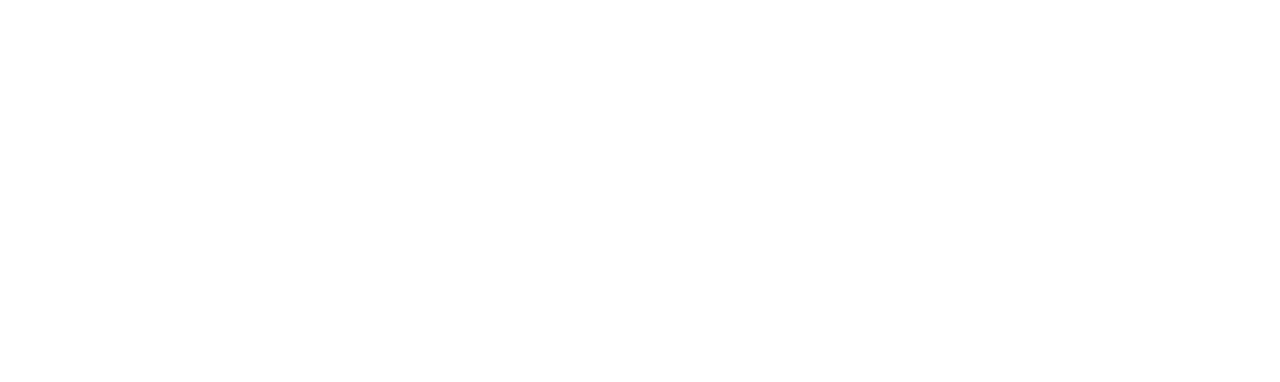
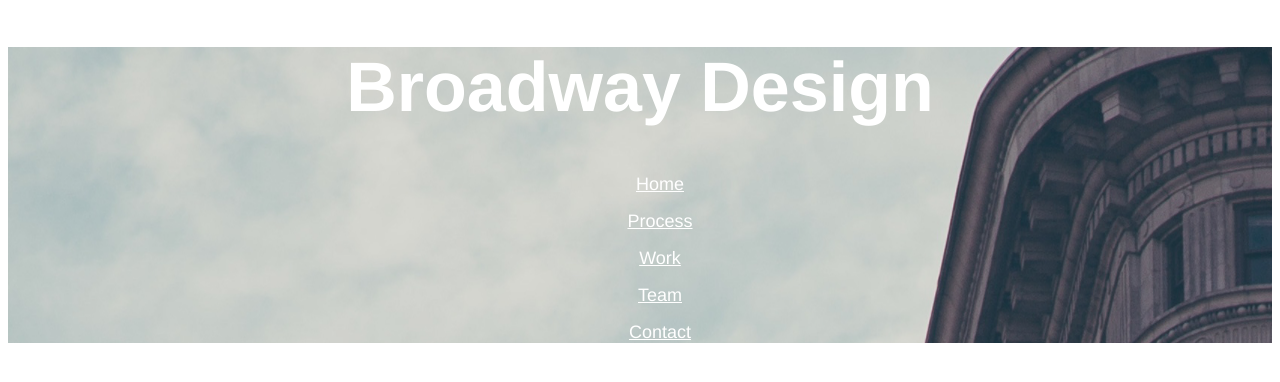
Before and after one commit to wushupanda84/broadway, a plain HTML site: page index.html in a window 1280 px wide. Drawn offline with Linux system fonts and the light colour scheme.

Commit message:
Header Finished

```diff
--- a/index.html
+++ b/index.html
@@ -6,6 +6,17 @@
     <link rel="stylesheet" href="resources/css/style.css">
   </head>
   <body>
-
+    <div class="header">
+      <h1>Broadway Design</h1>
+      <nav>
+        <ul class="navigation">
+          <p><li><a href="#">Home</a></li></p>
+          <p><li><a href="#">Process</a></li></p>
+          <p><li><a href="#">Work</a></li></p>
+          <p><li><a href="#">Team</a></li></p>
+          <p><li><a href="#">Contact</a></li></p>
+        </ul>
+      </nav>
+    </div>
   </body>
 </html>
--- a/resources/css/style.css
+++ b/resources/css/style.css
@@ -2,3 +2,22 @@ body {
   font-family: helvetica;
   text-align: center;
 }
+
+.header {
+  background-image: url("../images/the-flatiron-building.png");
+  color: white;
+}
+
+h1 {
+  font-size: 70px;
+  font-weight: bold;
+}
+
+.navigation {
+  list-style-type: none;
+}
+
+.navigation a {
+  color: white;
+  font-size: 18px;
+}
```
